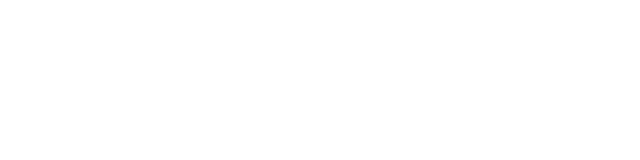
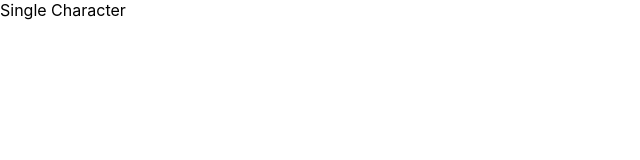
Before and after one commit to clu2001/quckidon, a React (Create React App) app in the folder frontend/: page /character in a window 1280 px wide. Shown: the top 160 px of the page, without its empty margins (0-640 px from the left). Built offline with nearby package versions, Linux system fonts and the light colour scheme.

Commit message:
previous frontend changes

```diff
--- a/frontend/src/Components/HomeContainer.tsx
+++ b/frontend/src/Components/HomeContainer.tsx
@@ -12,7 +12,7 @@
 
     return (
         <div style={componentStyle}>
-            bye
+            Home
         </div>);
 }
 
--- a/frontend/src/Pages/CharacterGallery.tsx
+++ b/frontend/src/Pages/CharacterGallery.tsx
@@ -3,8 +3,6 @@
 
 // page where it has a gallery of all the different types of characters
 const CharacterGallery = () => {
-
-
 
     return (
     <div>
--- a/frontend/src/Pages/SingleCharacter.tsx
+++ b/frontend/src/Pages/SingleCharacter.tsx
@@ -4,7 +4,9 @@
 
 const SingleCharacter = () => {
 
-    return (<div></div>);
+    return (<div>
+        Single Character
+    </div>);
 
 }
 
```
Also changed, not shown: 1 other file (tests, documents, lock files or other folders).
